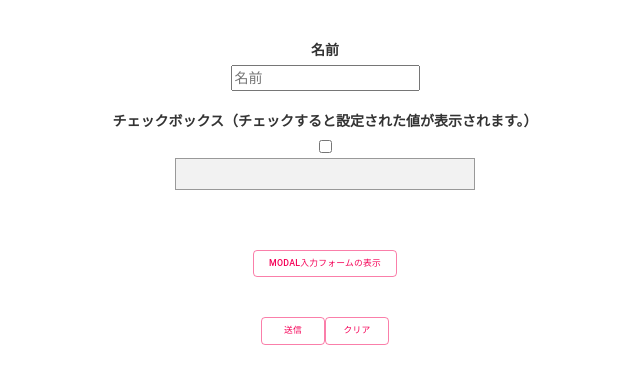
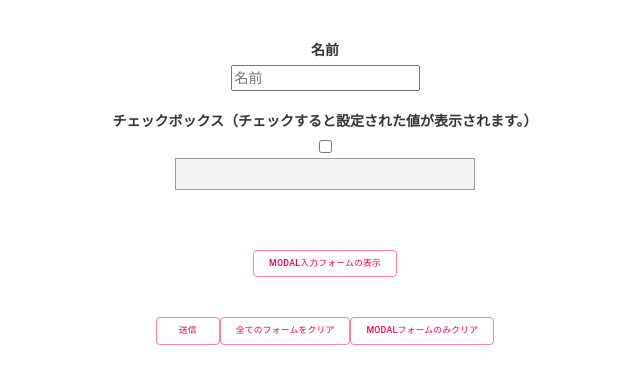
Before and after one commit to Onepiece2424/selfintroduction, a React (Create React App) app: page / in a window 1280 px wide. Shown: the top 384 px of the page, without its empty margins (315-955 px from the left). Built offline with nearby package versions, Linux system fonts and the light colour scheme.

Commit message:
Modalフォームのvalueのみクリアする機能を実装

```diff
--- a/src/components/changeform/ChangeForm.jsx
+++ b/src/components/changeform/ChangeForm.jsx
@@ -27,6 +27,16 @@ const Changeform = ({ handleSubmit, pristine, submitting, reset }) => {
     dispatch(change('changeform', 'checkboxValue', newValue));
   };
 
+  // form名を配列として定義
+  const fieldNames = ["form1", "form2", "form3"]
+
+  // Modalの入力フォームのみクリア
+  const modalValueClear = () => {
+    fieldNames.forEach((fieldName) => {
+      dispatch(change('changeform', fieldName, ''));
+    });
+  }
+
   return (
     <>
       <form onSubmit={handleSubmit}>
@@ -51,8 +61,9 @@ const Changeform = ({ handleSubmit, pristine, submitting, reset }) => {
         <br></br>
         <Button color="secondary" variant="outlined" type="submit">送信</Button>
         <Button color="secondary" variant="outlined" disabled={pristine || submitting} onClick={reset}>
-          クリア
+          全てのフォームをクリア
         </Button>
+        <Button color="secondary" variant="outlined" onClick={modalValueClear}>Modalフォームのみクリア</Button>
       </form>
     </>
   )
```
